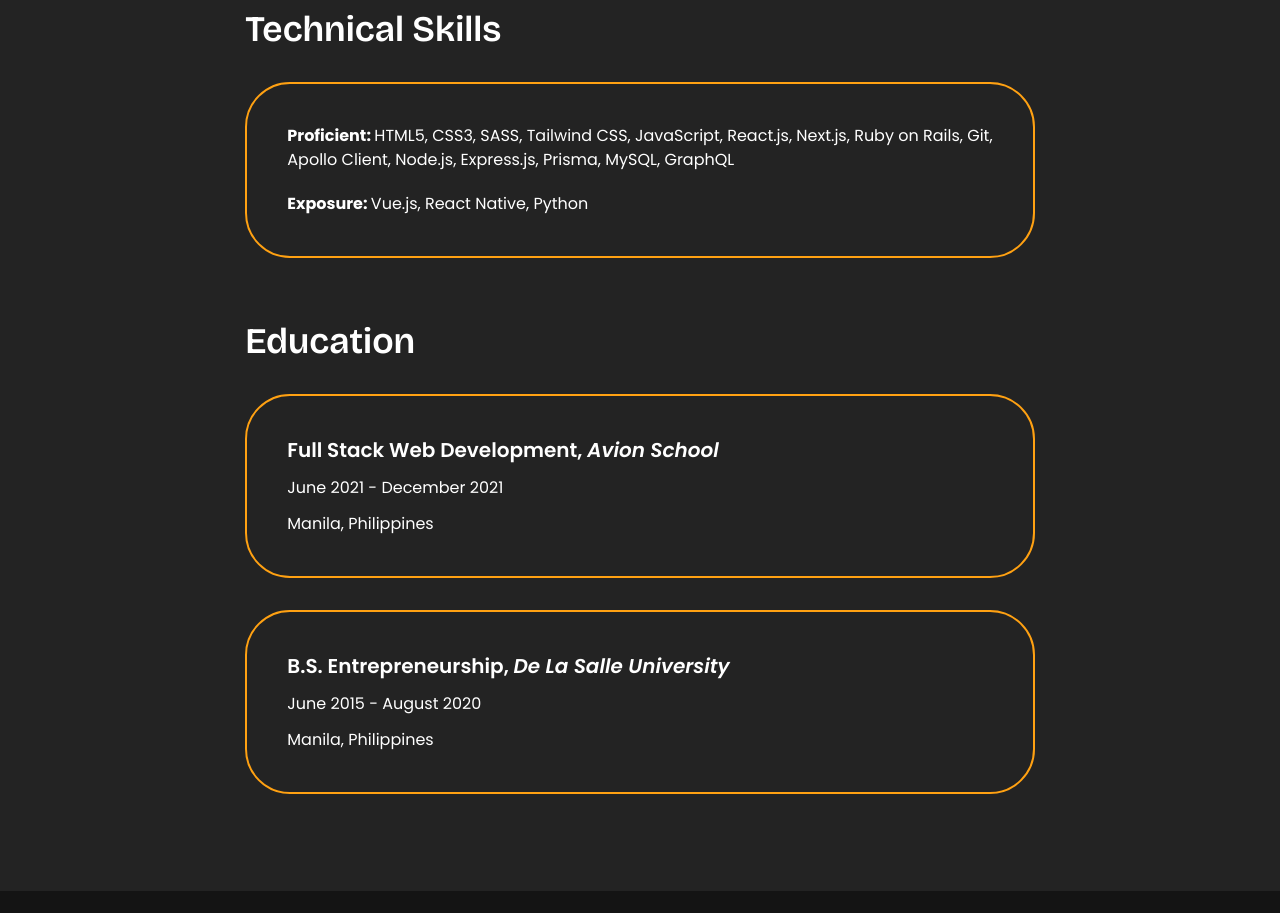
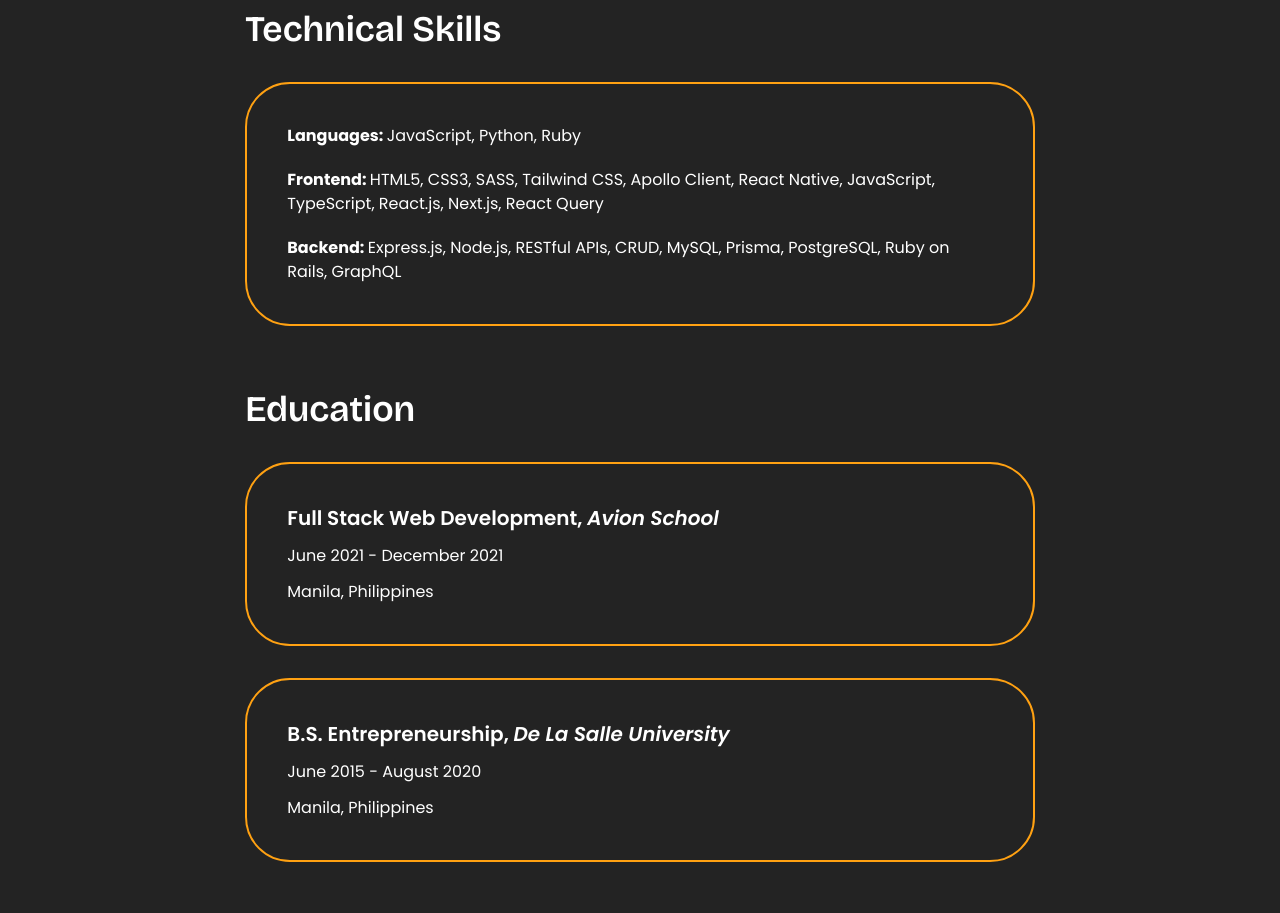
Before and after one commit to muhkyle17/portfolio-website, a Next.js app: page /resume in a window 1280 px wide. Shown: the part 4040-4953 px from the top of the page. Built offline with nearby package versions, Linux system fonts and the light colour scheme; a web font is replaced by a local one.

Commit message:
Adjust the skills on the data and displaying of that data for the resume portion

```diff
--- a/components/resume/Resume.js
+++ b/components/resume/Resume.js
@@ -2,7 +2,7 @@ import {
   experience,
   resumeProjects as projects,
   freelance,
-  techSkills,
+  aboutSkillsTools,
   education,
 } from '../../data'
 import Experience from './Experience'
@@ -20,7 +20,7 @@ const Resume = () => {
         <Experience experience={experience} />
         <ResumeProjects projects={projects} />
         <Freelance freelance={freelance} />
-        <TechSkills techSkills={techSkills} />
+        <TechSkills aboutSkillsTools={aboutSkillsTools} />
         <Education education={education} />
       </div>
     </section>
--- a/components/resume/TechSkills.js
+++ b/components/resume/TechSkills.js
@@ -1,3 +1,5 @@
+import { aboutSkillsTools } from '../../data'
+
 const TechSkills = ({ techSkills }) => {
   return (
     <div className='flex flex-col gap-8 w-4/6'>
@@ -5,19 +7,22 @@ const TechSkills = ({ techSkills }) => {
 
       <div className='flex gap-5 px-10 py-10 bg-transparent border-2 border-primary rounded-[45px]'>
         <div className='flex flex-col gap-5 w-[100%]'>
-          {techSkills.map(skill => (
+          {aboutSkillsTools.map(skill => {
+            console.log(skill, 'skill')
+            return (
               <div key={Math.random()}>
                 <h3 className='font-bold'>
                   {skill.type}:{' '}
-                {skill.techStacks.map((stack, index) => (
+                  {skill.skills.map((stack, index) => (
                     <span key={Math.random()} className='font-normal'>
                       {stack}
-                    {index !== skill.techStacks.length - 1 ? ',' : ''}{' '}
+                      {index !== skill.skills.length - 1 ? ',' : ''}{' '}
                     </span>
                   ))}
                 </h3>
               </div>
-          ))}
+            )
+          })}
         </div>
       </div>
     </div>
--- a/data.js
+++ b/data.js
@@ -119,15 +119,20 @@ export const skills = [
 
 export const aboutSkillsTools = [
   {
+    type: 'Languages',
+    skills: ['JavaScript', 'Python', 'Ruby'],
+  },
+  {
     type: 'Frontend',
     skills: [
       'HTML5',
-      'CSS3 / SCSS',
+      'CSS3',
       'SASS',
       'Tailwind CSS',
       'Apollo Client',
       'React Native',
-      'JavaScript / TypeScript',
+      'JavaScript',
+      'TypeScript',
       'React.js',
       'Next.js',
       'React Query',
@@ -147,14 +152,14 @@ export const aboutSkillsTools = [
       'GraphQL',
     ],
   },
-  {
-    type: 'Tools',
-    skill: ['VS Code', 'Git', 'GitHub', 'Canva'],
-  },
-  {
-    type: 'Languages',
-    skills: ['English (native)', 'Filipino (Fluent)'],
-  },
+  // {
+  //   type: 'Tools',
+  //   skills: ['VS Code', 'Git', 'GitHub', 'Canva'],
+  // },
+  // {
+  //   type: 'Languages',
+  //   skills: ['English (native)', 'Filipino (Fluent)'],
+  // },
 ]
 
 // projects
```
Lines whose indentation alone changed are shown as unchanged.
